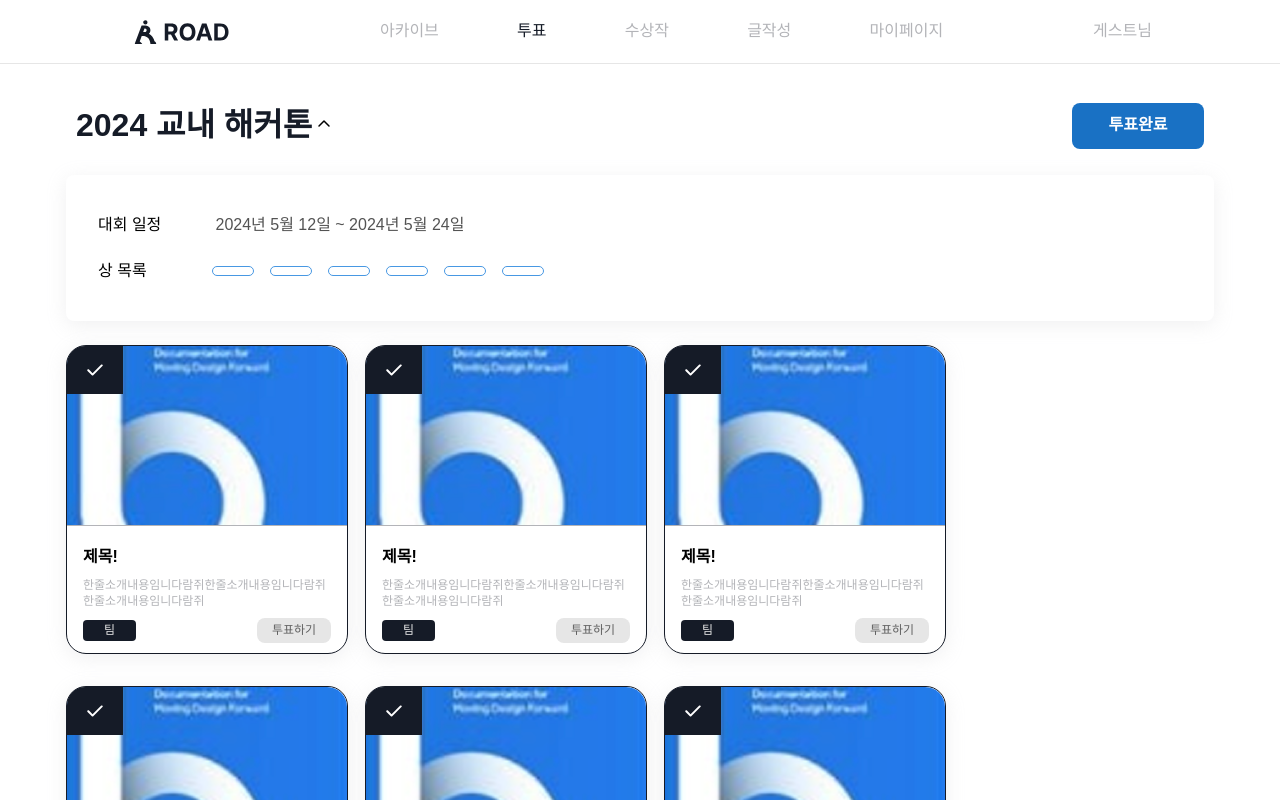
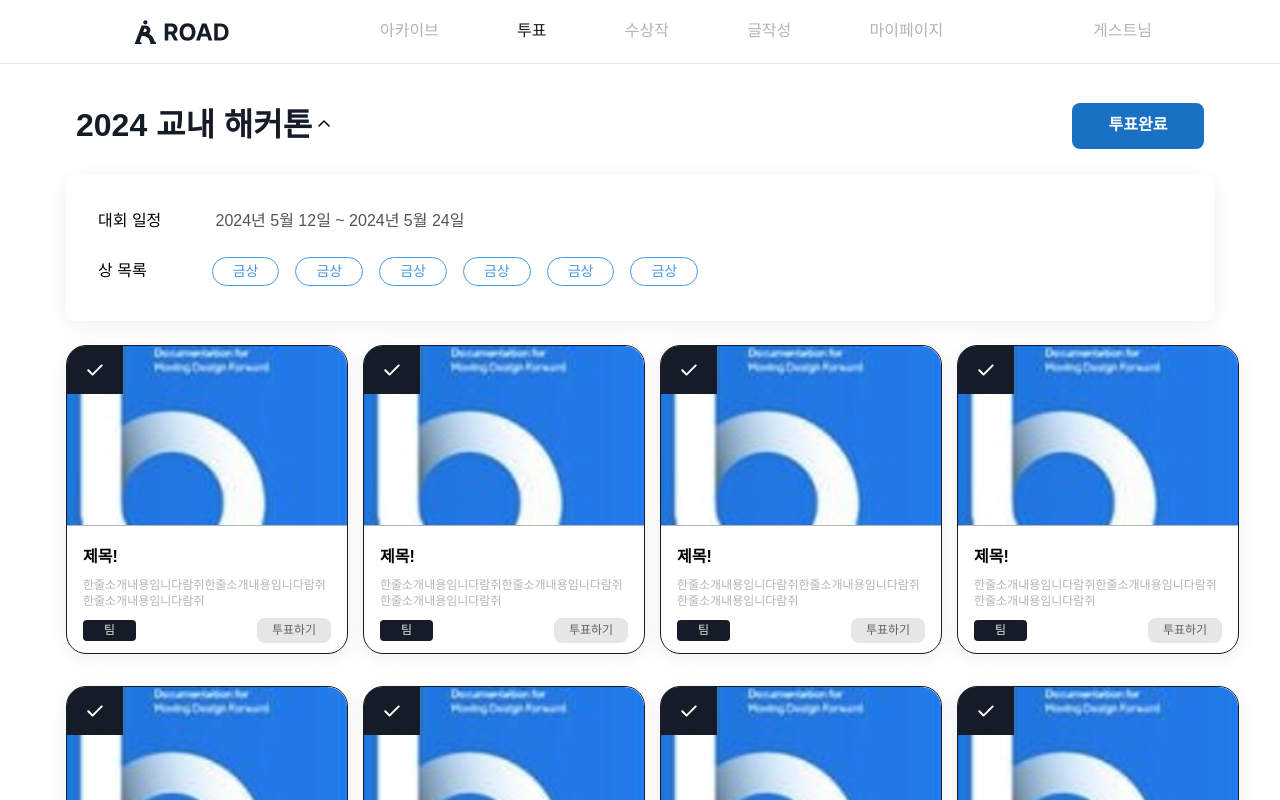
Before and after one commit to Log-Road-v2/Road_FE, a React (Vite) app: page /vote in a window 1280 px wide. Shown: the top 800 px of the page. Built offline with nearby package versions, Linux system fonts and the light colour scheme; no server answers.

Commit message:
style :: 투표 프로젝트 4개씩 띄우기

```diff
--- a/src/components/Ranking.tsx
+++ b/src/components/Ranking.tsx
@@ -1,6 +1,5 @@
 import styled from "@emotion/styled";
 import { AuthorTag } from "./Common/Tag/AuthorTag";
-import { AuthorButton } from "./Common/Button/AuthorButton";
 import { AwardTag } from "./Common/Tag/AwardTag";
 import { Color, Font } from "../styles";
 import ProjectEX from "../assets/Png/ProjectEX.png";
@@ -17,11 +16,11 @@ export const Ranking = () => {
           머시기한 이유로 만들어졌습니다. 텍스트
         </Content>
         <TagWrapper>
-          <AuthorButton isTeam={true} />
+          <AuthorTag isTeam={true} />
           <AwardTag text="adsf" />
         </TagWrapper>
       </TextWrapper>
-      <Image src={ProjectEX} alt="프로젝트 사진 예시"/>
+      <Image src={ProjectEX} alt="프로젝트 사진 예시" />
     </Container>
   );
 };
--- a/src/pages/VotePage/index.tsx
+++ b/src/pages/VotePage/index.tsx
@@ -47,12 +47,12 @@ export const VotePage = () => {
         <S.AwardList>
           상 목록
           <S.AwardWrapper>
-            <CommonTag />
-            <CommonTag />
-            <CommonTag />
-            <CommonTag />
-            <CommonTag />
-            <CommonTag />
+            <CommonTag text="금상" />
+            <CommonTag text="금상" />
+            <CommonTag text="금상" />
+            <CommonTag text="금상" />
+            <CommonTag text="금상" />
+            <CommonTag text="금상" />
           </S.AwardWrapper>
         </S.AwardList>
       </S.ContestInfo>
--- a/src/pages/VotePage/style.ts
+++ b/src/pages/VotePage/style.ts
@@ -4,7 +4,7 @@ import { Color, Font } from "../../styles";
 export const Container = styled.div`
   width: 100%;
   max-width: 1180px;
-  margin: 100px 0px auto;
+  margin: 100px 0px;
   display: flex;
   flex-direction: column;
   align-items: center;
@@ -78,9 +78,9 @@ export const AwardWrapper = styled.div`
 `;
 
 export const ProjectWrapper = styled.div`
-  display: flex;
-  flex-wrap: wrap;
-  gap: 32px 17px;
+  display: grid;
+  grid-template-columns: repeat(4, 1fr);
+  gap: 32px 15px;
   justify-content: flex-start;
   width: 100%;
 `;
@@ -111,6 +111,5 @@ export const PageButton = styled.button<{ isActive: boolean }>`
   &:focus-visible {
     outline: 2px solid ${Color.blue500};
     outline-offset: 2px;
-
-}
+  }
 `;
```
